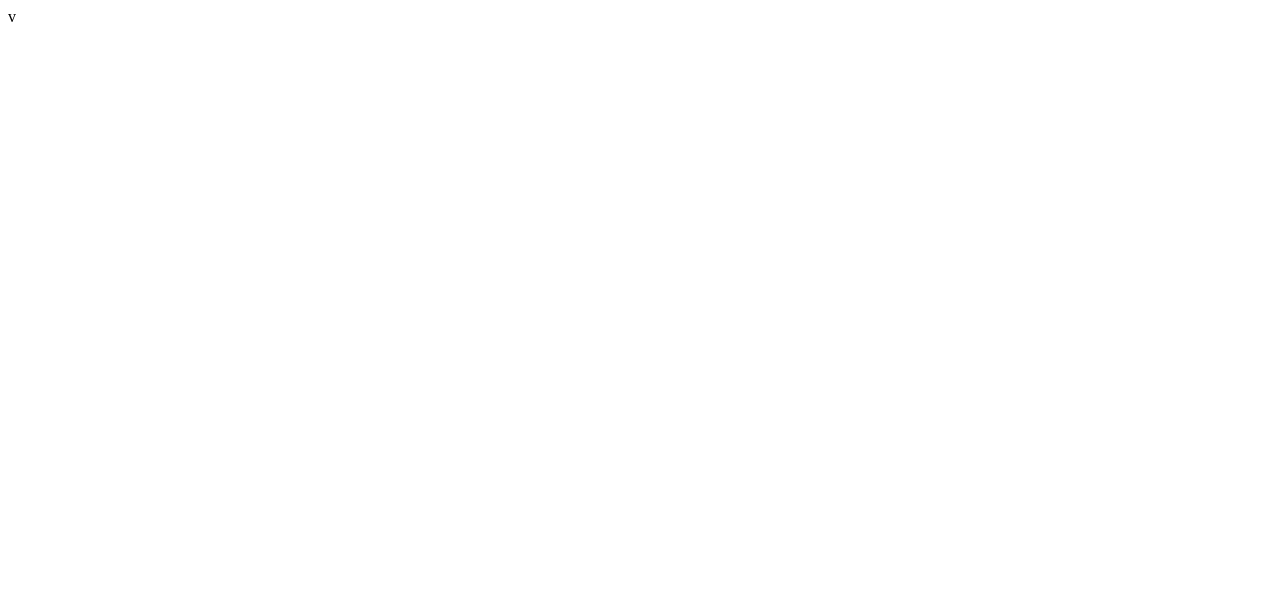
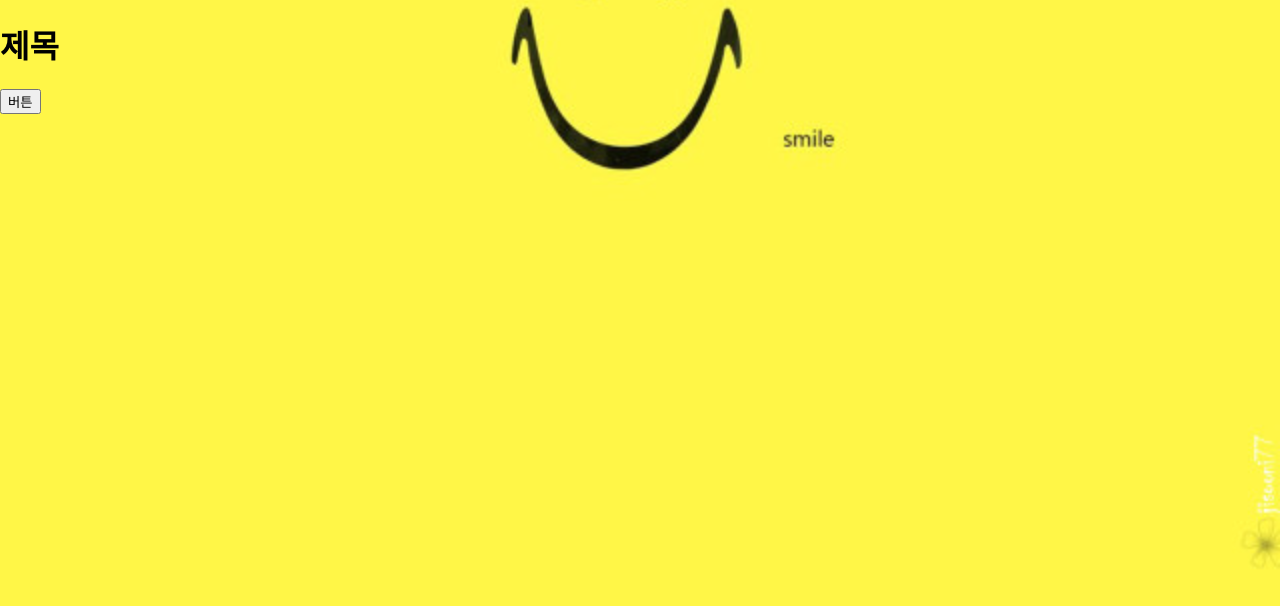
Before and after one commit to choe2530/tt, a plain HTML site: page index.html in a window 1280 px wide. Drawn offline with Linux system fonts and the light colour scheme.

Commit message:
Update index.html

```diff
--- a/index.html
+++ b/index.html
@@ -4,8 +4,13 @@
    <meta charset = "UTF-8">
    <meta name = "viewport" content="width=device-width, initial-scale=1.0">
  <title>mm</title>
+  <link rel="stylesheet" href="styles.css">
  </head>
 <body>
-  <botton>v</botton>
+ <div class=:container">
+  <h1>제목</h1>
+  <button class="styled-button">버튼</button>
+ </div>
 </body>
+
 </html>
```
